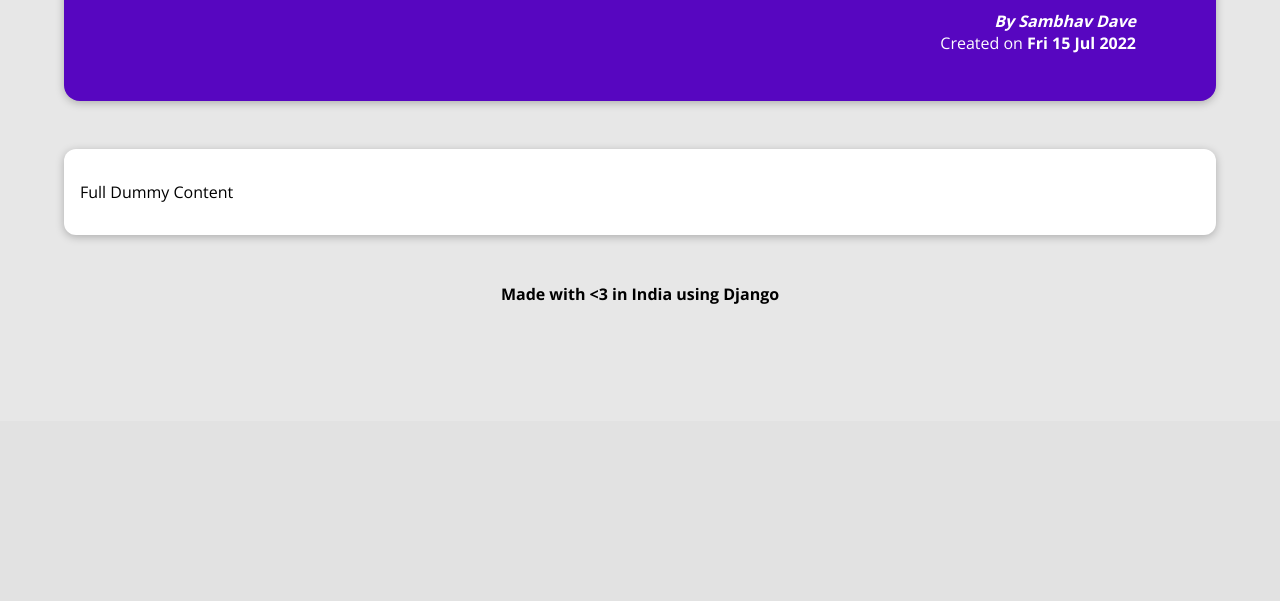
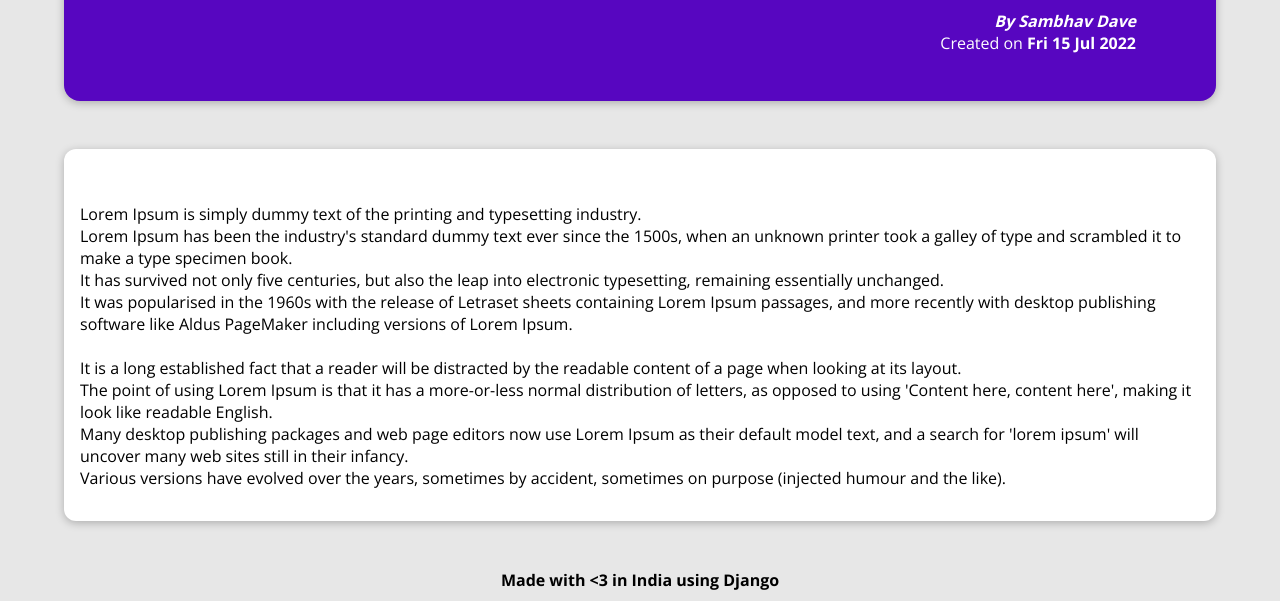
Before and after one commit to mr-possible/my-blog, a Django app: page /blog/post/dummy-slug-seo-term6 in a window 1280 px wide. Shown: the part 379-980 px from the top of the page. Before the commit the page ends 683 px from the top, so only its background shows below. Run offline with Django 4.2, Linux system fonts and the light colour scheme.

Commit message:
Added filter to persist linebreaks and added 404 template.

```diff
--- a/blogapp/templates/blogapp/post-detail.html
+++ b/blogapp/templates/blogapp/post-detail.html
@@ -21,6 +21,6 @@
       </article>
   </section>
   <main>
-    <p>{{ post.full_content }}</p>
+    <p>{{ post.full_content|linebreaks }}</p>
   </main>
 {% endblock  %}
--- a/blogapp/views.py
+++ b/blogapp/views.py
@@ -11,7 +11,17 @@ all_posts = [
         "author": "Sambhav Dave",
         "date": date(2022, 7, 10),
         "preview_text": "Dummy Dummy Dummy",
-        "full_content": "Full Dummy Content"
+        "full_content": """
+            Lorem Ipsum is simply dummy text of the printing and typesetting industry.
+            Lorem Ipsum has been the industry's standard dummy text ever since the 1500s, when an unknown printer took a galley of type and scrambled it to make a type specimen book.
+            It has survived not only five centuries, but also the leap into electronic typesetting, remaining essentially unchanged.
+            It was popularised in the 1960s with the release of Letraset sheets containing Lorem Ipsum passages, and more recently with desktop publishing software like Aldus PageMaker including versions of Lorem Ipsum.
+
+            It is a long established fact that a reader will be distracted by the readable content of a page when looking at its layout.
+            The point of using Lorem Ipsum is that it has a more-or-less normal distribution of letters, as opposed to using 'Content here, content here', making it look like readable English.
+            Many desktop publishing packages and web page editors now use Lorem Ipsum as their default model text, and a search for 'lorem ipsum' will uncover many web sites still in their infancy.
+            Various versions have evolved over the years, sometimes by accident, sometimes on purpose (injected humour and the like).
+        """
     },
     {
         "title": "Dummy Title 02",
@@ -21,7 +31,17 @@ all_posts = [
         "author": "Sambhav Dave",
         "date": date(2022, 7, 11),
         "preview_text": "Dummy Dummy Dummy",
-        "full_content": "Full Dummy Content"
+        "full_content": """
+            Lorem Ipsum is simply dummy text of the printing and typesetting industry.
+            Lorem Ipsum has been the industry's standard dummy text ever since the 1500s, when an unknown printer took a galley of type and scrambled it to make a type specimen book.
+            It has survived not only five centuries, but also the leap into electronic typesetting, remaining essentially unchanged.
+            It was popularised in the 1960s with the release of Letraset sheets containing Lorem Ipsum passages, and more recently with desktop publishing software like Aldus PageMaker including versions of Lorem Ipsum.
+
+            It is a long established fact that a reader will be distracted by the readable content of a page when looking at its layout.
+            The point of using Lorem Ipsum is that it has a more-or-less normal distribution of letters, as opposed to using 'Content here, content here', making it look like readable English.
+            Many desktop publishing packages and web page editors now use Lorem Ipsum as their default model text, and a search for 'lorem ipsum' will uncover many web sites still in their infancy.
+            Various versions have evolved over the years, sometimes by accident, sometimes on purpose (injected humour and the like).
+        """
     },
     {
         "title": "Dummy Title 03",
@@ -31,7 +51,17 @@ all_posts = [
         "author": "Sambhav Dave",
         "date": date(2022, 7, 12),
         "preview_text": "Dummy Dummy Dummy",
-        "full_content": "Full Dummy Content"
+        "full_content": """
+            Lorem Ipsum is simply dummy text of the printing and typesetting industry.
+            Lorem Ipsum has been the industry's standard dummy text ever since the 1500s, when an unknown printer took a galley of type and scrambled it to make a type specimen book.
+            It has survived not only five centuries, but also the leap into electronic typesetting, remaining essentially unchanged.
+            It was popularised in the 1960s with the release of Letraset sheets containing Lorem Ipsum passages, and more recently with desktop publishing software like Aldus PageMaker including versions of Lorem Ipsum.
+
+            It is a long established fact that a reader will be distracted by the readable content of a page when looking at its layout.
+            The point of using Lorem Ipsum is that it has a more-or-less normal distribution of letters, as opposed to using 'Content here, content here', making it look like readable English.
+            Many desktop publishing packages and web page editors now use Lorem Ipsum as their default model text, and a search for 'lorem ipsum' will uncover many web sites still in their infancy.
+            Various versions have evolved over the years, sometimes by accident, sometimes on purpose (injected humour and the like).
+        """
     },
     {
         "title": "Dummy Title 04",
@@ -41,7 +71,17 @@ all_posts = [
         "author": "Sambhav Dave",
         "date": date(2022, 7, 13),
         "preview_text": "Dummy Dummy Dummy",
-        "full_content": "Full Dummy Content"
+        "full_content": """
+            Lorem Ipsum is simply dummy text of the printing and typesetting industry.
+            Lorem Ipsum has been the industry's standard dummy text ever since the 1500s, when an unknown printer took a galley of type and scrambled it to make a type specimen book.
+            It has survived not only five centuries, but also the leap into electronic typesetting, remaining essentially unchanged.
+            It was popularised in the 1960s with the release of Letraset sheets containing Lorem Ipsum passages, and more recently with desktop publishing software like Aldus PageMaker including versions of Lorem Ipsum.
+
+            It is a long established fact that a reader will be distracted by the readable content of a page when looking at its layout.
+            The point of using Lorem Ipsum is that it has a more-or-less normal distribution of letters, as opposed to using 'Content here, content here', making it look like readable English.
+            Many desktop publishing packages and web page editors now use Lorem Ipsum as their default model text, and a search for 'lorem ipsum' will uncover many web sites still in their infancy.
+            Various versions have evolved over the years, sometimes by accident, sometimes on purpose (injected humour and the like).
+        """
     },
     {
         "title": "Dummy Title 05",
@@ -51,7 +91,17 @@ all_posts = [
         "author": "Sambhav Dave",
         "date": date(2022, 7, 14),
         "preview_text": "Dummy Dummy Dummy",
-        "full_content": "Full Dummy Content"
+        "full_content": """
+            Lorem Ipsum is simply dummy text of the printing and typesetting industry.
+            Lorem Ipsum has been the industry's standard dummy text ever since the 1500s, when an unknown printer took a galley of type and scrambled it to make a type specimen book.
+            It has survived not only five centuries, but also the leap into electronic typesetting, remaining essentially unchanged.
+            It was popularised in the 1960s with the release of Letraset sheets containing Lorem Ipsum passages, and more recently with desktop publishing software like Aldus PageMaker including versions of Lorem Ipsum.
+
+            It is a long established fact that a reader will be distracted by the readable content of a page when looking at its layout.
+            The point of using Lorem Ipsum is that it has a more-or-less normal distribution of letters, as opposed to using 'Content here, content here', making it look like readable English.
+            Many desktop publishing packages and web page editors now use Lorem Ipsum as their default model text, and a search for 'lorem ipsum' will uncover many web sites still in their infancy.
+            Various versions have evolved over the years, sometimes by accident, sometimes on purpose (injected humour and the like).
+        """
     },
     {
         "title": "Dummy Title 06",
@@ -61,7 +111,17 @@ all_posts = [
         "author": "Sambhav Dave",
         "date": date(2022, 7, 15),
         "preview_text": "Dummy Dummy Dummy",
-        "full_content": "Full Dummy Content"
+        "full_content": """
+            Lorem Ipsum is simply dummy text of the printing and typesetting industry.
+            Lorem Ipsum has been the industry's standard dummy text ever since the 1500s, when an unknown printer took a galley of type and scrambled it to make a type specimen book.
+            It has survived not only five centuries, but also the leap into electronic typesetting, remaining essentially unchanged.
+            It was popularised in the 1960s with the release of Letraset sheets containing Lorem Ipsum passages, and more recently with desktop publishing software like Aldus PageMaker including versions of Lorem Ipsum.
+
+            It is a long established fact that a reader will be distracted by the readable content of a page when looking at its layout.
+            The point of using Lorem Ipsum is that it has a more-or-less normal distribution of letters, as opposed to using 'Content here, content here', making it look like readable English.
+            Many desktop publishing packages and web page editors now use Lorem Ipsum as their default model text, and a search for 'lorem ipsum' will uncover many web sites still in their infancy.
+            Various versions have evolved over the years, sometimes by accident, sometimes on purpose (injected humour and the like).
+        """
     }
 ]
 
```
Also changed, not shown: templates/404.html (added, +10 -0 lines).
